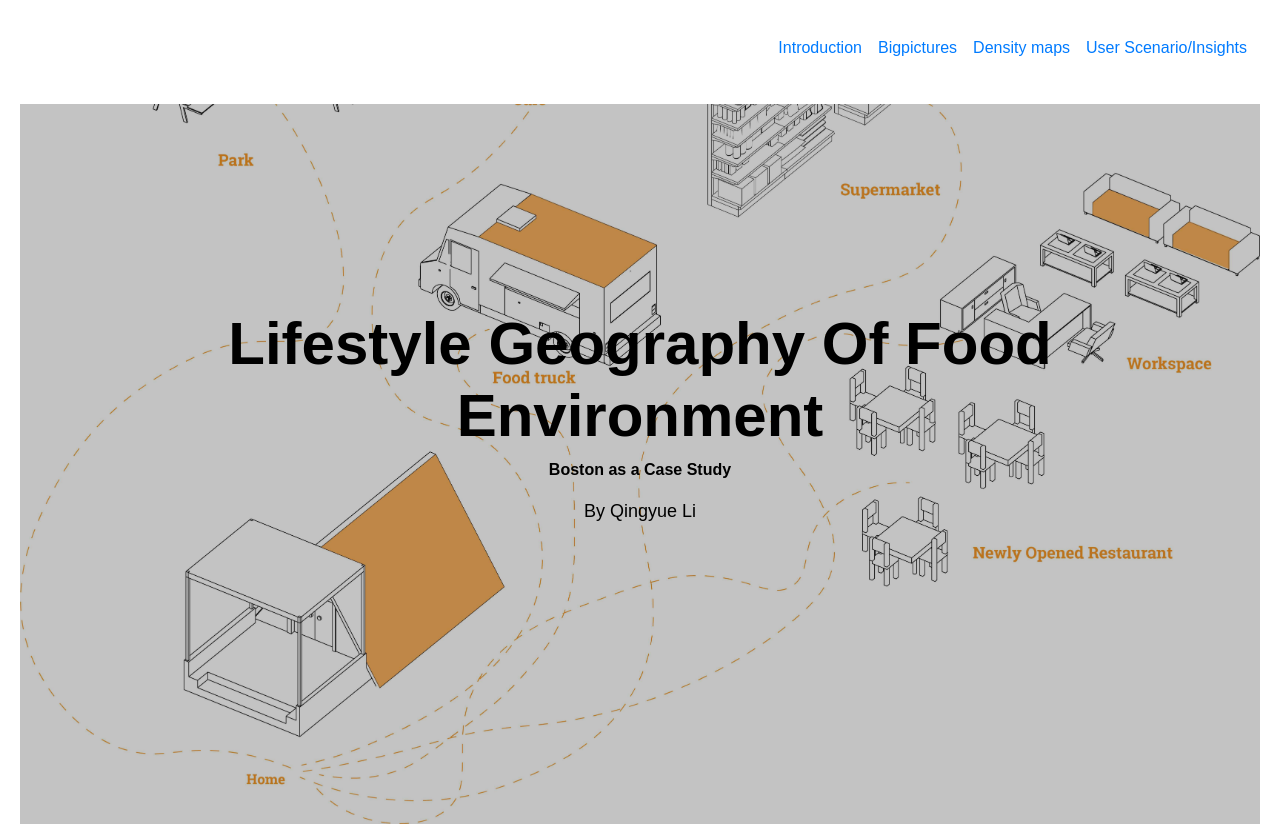
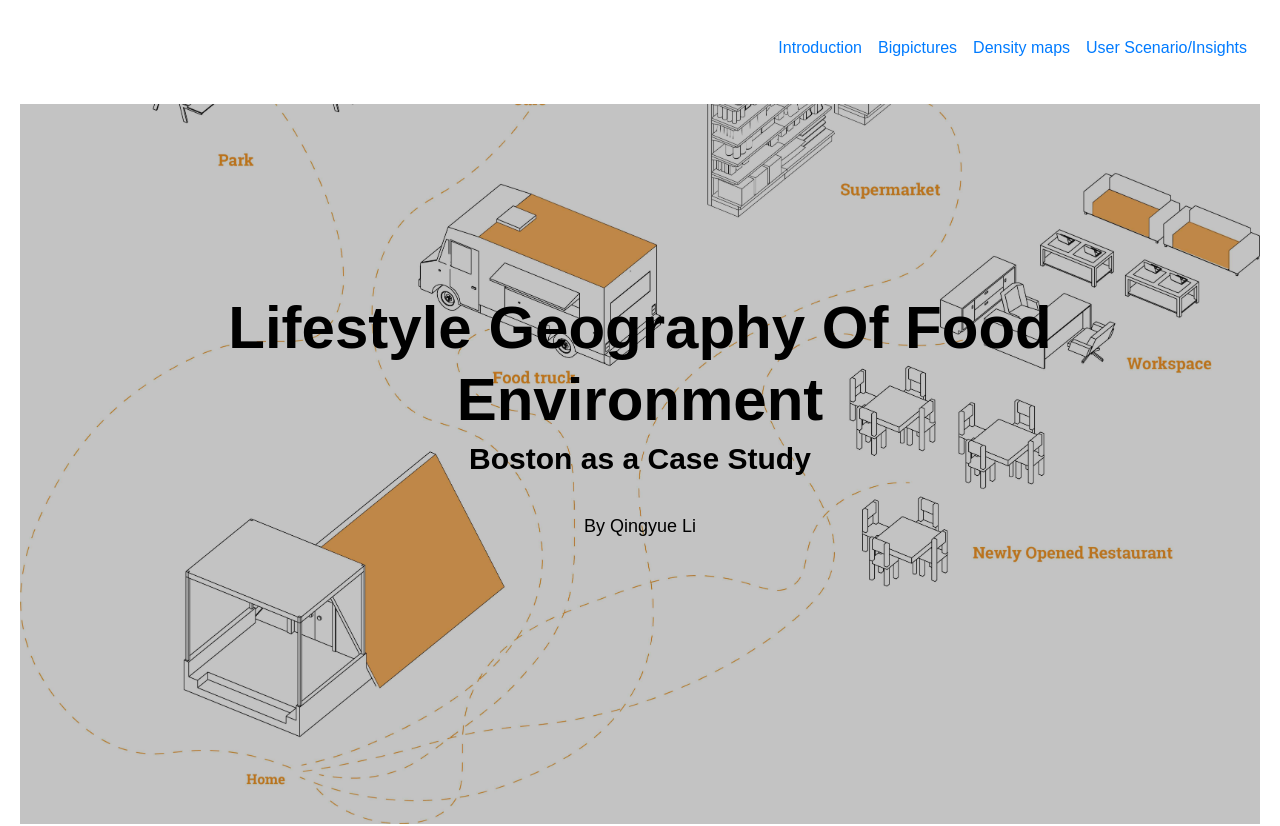
Before and after one commit to Qingyue99/Thesis_website, a plain HTML site: page index.html in a window 1280 px wide. Shown: the top 826 px of the page. Drawn offline with Linux system fonts and the light colour scheme; some packages are replaced by stand-ins of ours; some icons are missing.

Commit message:
section1

```diff
--- a/css/style.css
+++ b/css/style.css
@@ -140,6 +140,11 @@ section {
 	margin-bottom: 20px;
 }
 
+.section-title1{
+	font-size: 30px;
+	line-height: 30px;
+	margin-bottom: 20px;
+}
 .explaindatasets .explain{
     position: relative;
     right:0;
--- a/index.html
+++ b/index.html
@@ -61,7 +61,7 @@
         <div class="col-md-10 offset-md-1">
             <div class="container">
             <h1 class="explain">Lifestyle Geography Of Food Environment</h1>
-                <h2>Boston as a Case Study </h2>
+                <h2 class="section-title1">Boston as a Case Study </h2>
                 <h5 class="EastBoston_byline">By Qingyue Li</h5>
 
             </div>
```
